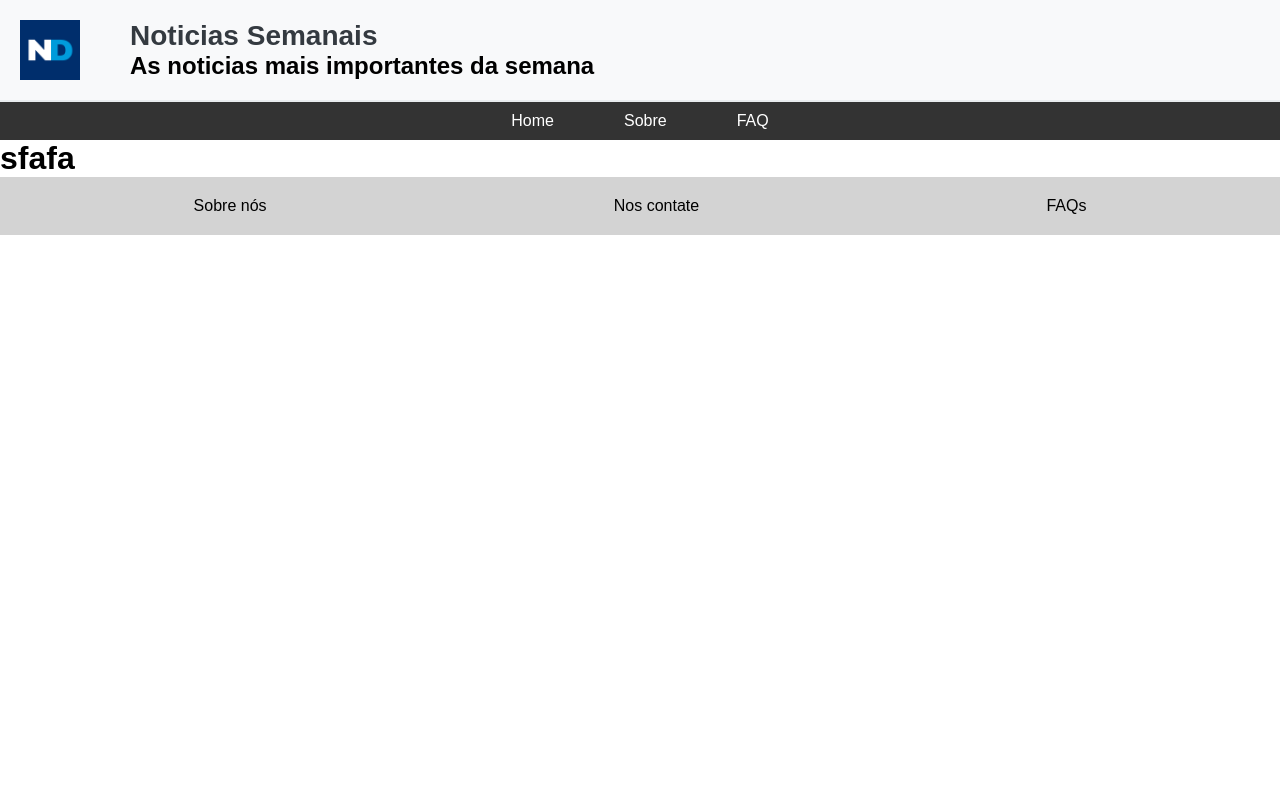
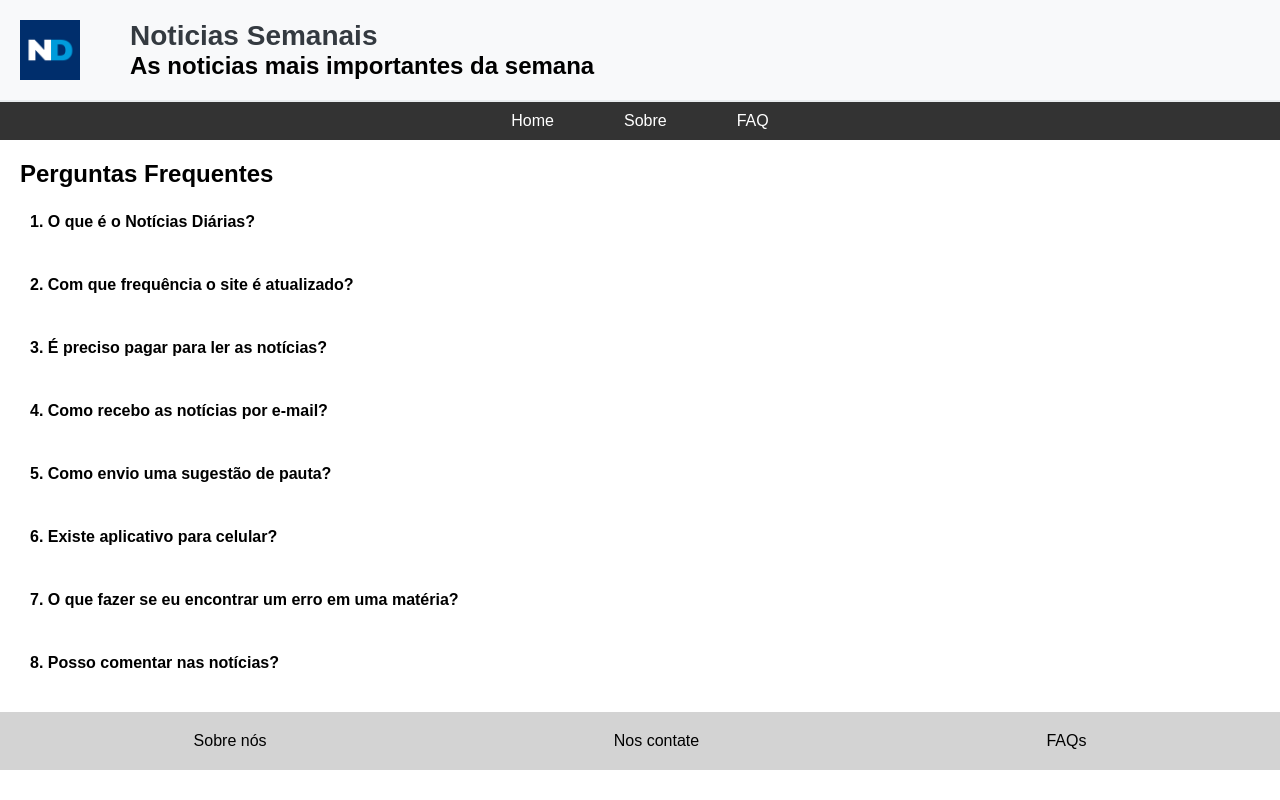
Before and after one commit to LVDEV07/web-tech-study, a React (Vite) app in the folder projeto-react/: page /faq in a window 1280 px wide. Built offline with nearby package versions, Linux system fonts and the light colour scheme.

Commit message:
finalizacao da página de faq e sobre

```diff
--- /dev/null
+++ b/projeto-react/src/Pages/Faq/Faq.css
@@ -0,0 +1,15 @@
+details {
+    margin-top: 15px;
+    padding: 10px;
+}
+
+.conteudo {
+    padding: 20px;
+    margin: 0 auto;
+}
+
+summary {
+    padding-bottom: 10px;
+    font-weight: bold;
+    cursor: pointer;
+}
--- a/projeto-react/src/Pages/Faq/index.jsx
+++ b/projeto-react/src/Pages/Faq/index.jsx
@@ -1,9 +1,54 @@
-import React from 'react'
+import "./Faq.css"
 
 export default function index() {
   return (
     <div>
-      <h1>sfafa</h1>
+    <div class="conteudo">
+
+  <h2>Perguntas Frequentes</h2>
+
+  <details>
+    <summary>1. O que é o Notícias Diárias?</summary>
+    <p>É um jornal digital que traz as principais notícias do Brasil e do mundo, com atualizações ao longo de todo o dia.</p>
+  </details>
+
+  <details>
+    <summary>2. Com que frequência o site é atualizado?</summary>
+    <p>O conteúdo é atualizado várias vezes por dia, para que você sempre tenha acesso às notícias mais recentes.</p>
+  </details>
+
+  <details>
+    <summary>3. É preciso pagar para ler as notícias?</summary>
+    <p>Não, o acesso às notícias é gratuito. Alguns conteúdos especiais podem ficar disponíveis apenas para assinantes.</p>
+  </details>
+
+  <details>
+    <summary>4. Como recebo as notícias por e-mail?</summary>
+    <p>Você pode assinar nossa newsletter diária informando seu e-mail no rodapé do site.</p>
+  </details>
+
+  <details>
+    <summary>5. Como envio uma sugestão de pauta?</summary>
+    <p>Envie sua sugestão pelo formulário de contato ou pelo e-mail redacao@noticiasdiarias.com.</p>
+  </details>
+
+  <details>
+    <summary>6. Existe aplicativo para celular?</summary>
+    <p>Sim, o aplicativo está disponível gratuitamente para Android e iOS.</p>
+  </details>
+
+  <details>
+    <summary>7. O que fazer se eu encontrar um erro em uma matéria?</summary>
+    <p>Entre em contato conosco informando o erro. A matéria será corrigida e a alteração será sinalizada no texto.</p>
+  </details>
+
+  <details>
+    <summary>8. Posso comentar nas notícias?</summary>
+    <p>Sim, os comentários estão disponíveis em todas as matérias, seguindo as regras de boa convivência do site.</p>
+  </details>
+
+</div>
+
     </div>
   )
 }
```
